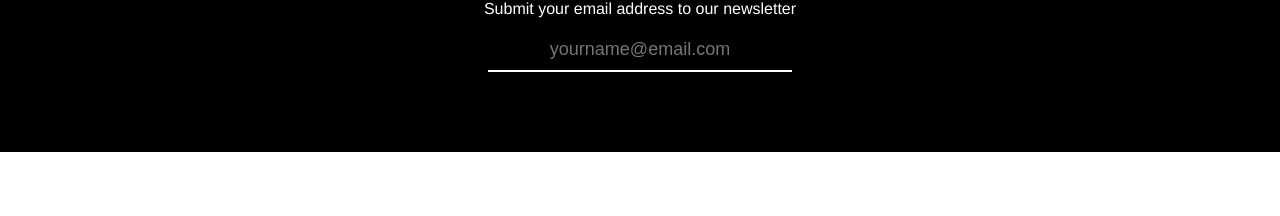
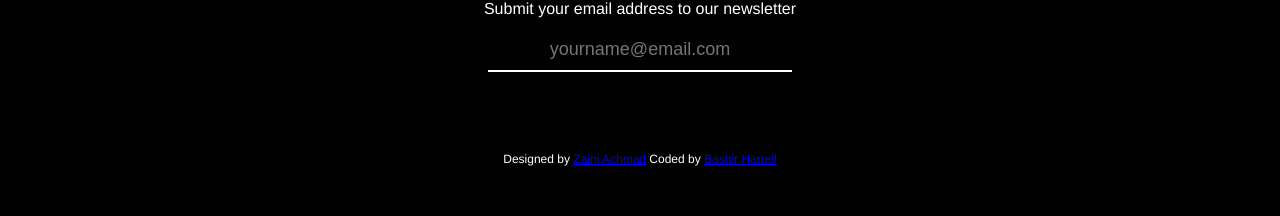
Before and after one commit to bookofbash/coffe-page-vue, a Vue app: page / in a window 1280 px wide. Shown: the part 3615-3831 px from the top of the page. Before the commit the page ends 3775 px from the top, so only its background shows below. Built offline with nearby package versions, Linux system fonts and the light colour scheme.

Commit message:
added pointer on button hover

```diff
--- a/package.json
+++ b/package.json
@@ -2,10 +2,12 @@
   "name": "coffee_page_vue",
   "version": "0.1.0",
   "private": true,
+  "homepage": "https://github.com/bookofbash/coffee-page-vue",
   "scripts": {
     "serve": "vue-cli-service serve",
     "build": "vue-cli-service build",
-    "lint": "vue-cli-service lint"
+    "lint": "vue-cli-service lint",
+    "deploy": "node ./node_modules/vue-gh-pages/index.js"
   },
   "dependencies": {
     "@fortawesome/fontawesome-svg-core": "^1.2.26",
@@ -22,6 +24,7 @@
     "babel-eslint": "^10.0.3",
     "eslint": "^5.16.0",
     "eslint-plugin-vue": "^5.0.0",
+    "vue-gh-pages": "^1.19.0",
     "vue-template-compiler": "^2.6.10"
   },
   "eslintConfig": {
--- a/src/components/Contact.vue
+++ b/src/components/Contact.vue
@@ -3,6 +3,7 @@
       <div class="title">Would you like to hear from us?</div>
       <div class="subtitle">Submit your email address to our newsletter</div>
       <div class="input"><input placeholder="yourname@email.com"></div>
+      <div class="footer">Designed by <a href="https://dribbble.com/shots/7096875/attachments/98895?mode=media">Zaini Achmad</a> Coded by <a href="https://bookofbash.github.io/home">Bashir Harrell</a></div>
   </div>
 </template>
 
@@ -37,4 +38,8 @@ export default {
     background: #010101;
     color: white;
 }
+.footer{
+    padding-top: 80px;
+    font-size: 12px;
+}
 </style>
```
Also changed, not shown: 1 other file (tests, documents, lock files or other folders).
